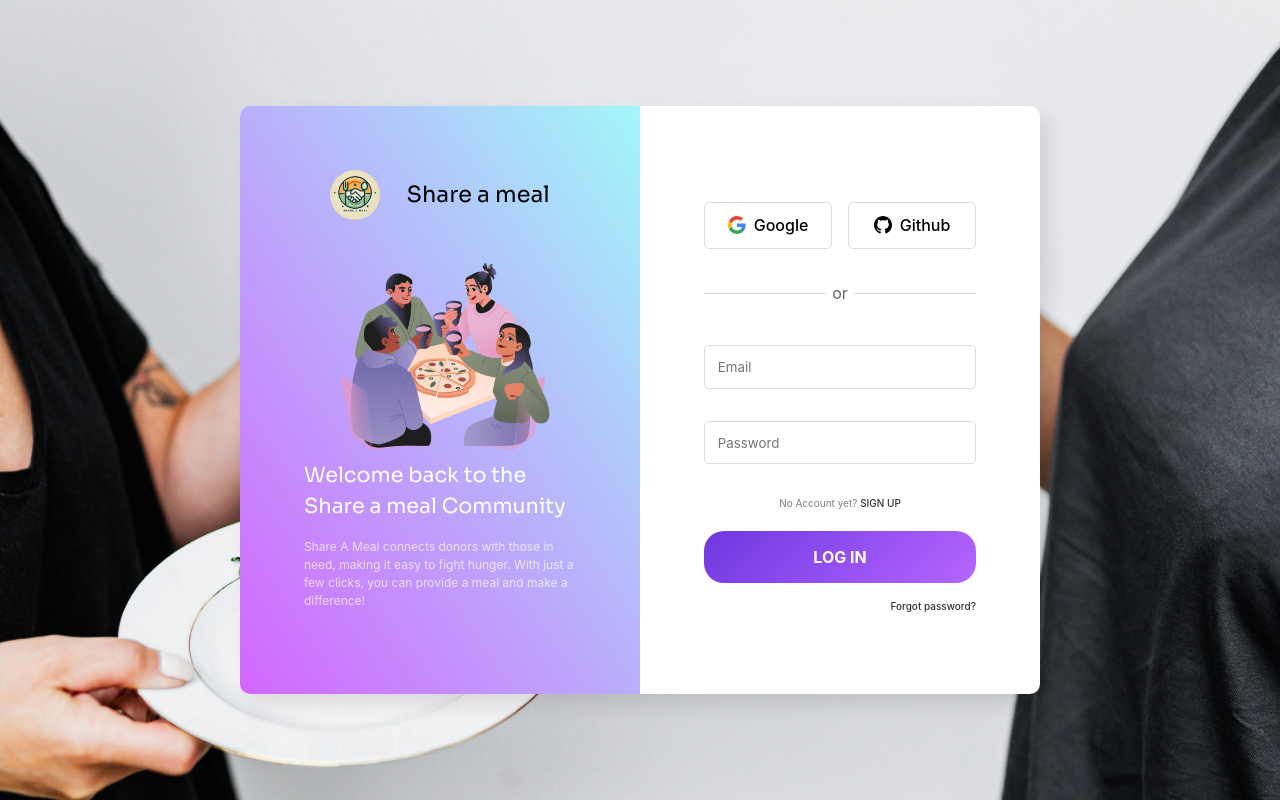
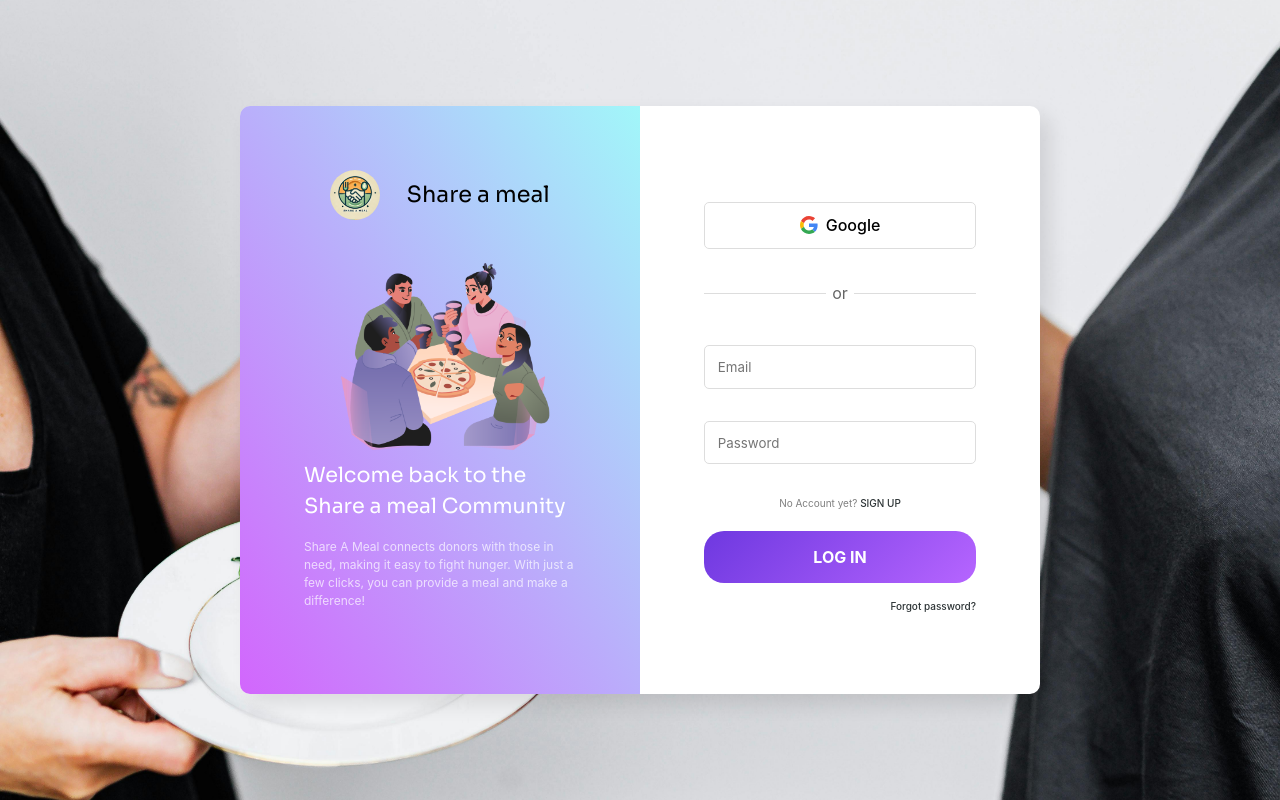
Before and after one commit to AnshadAhmed/Share-A-Meal, a React (Vite) app in the folder client/: page /login in a window 1280 px wide. Built offline with nearby package versions, Linux system fonts and the light colour scheme.

Commit message:
Comment out social button for GitHub in Login and Register pages

```diff
--- a/client/src/App.css
+++ b/client/src/App.css
@@ -11,7 +11,7 @@
        /* display: flex; */
        min-height: 100vh;
     min-width: 100vw;
-    background-image: url("./img/pexels-karolina-grabowska-4963601.jpg" );
+    background-image: url("./img/pexels-karolina-grabowska-4963601.jpg");
     background-size: cover;
     background-repeat: no-repeat;
     background-position: 20% 75%  ;
@@ -26,6 +26,8 @@
 }
 
 .container {
+    height: auto;
+    width: auto;
     display: flex;
     margin: auto;
     background: white;
--- a/client/src/pages/Login.jsx
+++ b/client/src/pages/Login.jsx
@@ -156,12 +156,12 @@
                                     </svg>
                                     Google
                                 </button>
-                                <button className="social-btn">
+                                {/* <button className="social-btn">
                                     <svg xmlns="http://www.w3.org/2000/svg" viewBox="0 0 24 24">
                                         <path d="M12 0C5.373 0 0 5.373 0 12c0 5.302 3.438 9.8 8.207 11.387.6.113.793-.261.793-.577v-2.234c-3.338.726-4.033-1.416-4.033-1.416-.546-1.387-1.333-1.756-1.333-1.756-1.089-.745.083-.729.083-.729 1.205.084 1.839 1.237 1.839 1.237 1.07 1.834 2.807 1.304 3.492.997.107-.775.418-1.305.762-1.604-2.665-.305-5.467-1.334-5.467-5.931 0-1.311.469-2.381 1.236-3.221-.124-.303-.535-1.524.117-3.176 0 0 1.008-.322 3.301 1.23A11.509 11.509 0 0112 5.803c1.02.005 2.047.138 3.006.404 2.291-1.552 3.297-1.23 3.297-1.23.653 1.653.242 2.874.118 3.176.77.84 1.235 1.911 1.235 3.221 0 4.609-2.807 5.624-5.479 5.921.43.372.823 1.102.823 2.222v3.293c0 .319.192.694.801.576C20.566 21.797 24 17.3 24 12c0-6.627-5.373-12-12-12z" />
                                     </svg>
                                     Github
-                                </button>
+                                </button> */}
                             </div>
                             <div className="divider">or</div>
                             <form onSubmit={(e) => { e.preventDefault(); senddata() }}>
--- a/client/src/pages/Register.jsx
+++ b/client/src/pages/Register.jsx
@@ -155,12 +155,12 @@
               </svg>
               Google
             </button>
-            <button className="social-btn">
+            {/* <button className="social-btn">
               <svg xmlns="http://www.w3.org/2000/svg" viewBox="0 0 24 24">
                 <path d="M12 0C5.373 0 0 5.373 0 12c0 5.302 3.438 9.8 8.207 11.387.6.113.793-.261.793-.577v-2.234c-3.338.726-4.033-1.416-4.033-1.416-.546-1.387-1.333-1.756-1.333-1.756-1.089-.745.083-.729.083-.729 1.205.084 1.839 1.237 1.839 1.237 1.07 1.834 2.807 1.304 3.492.997.107-.775.418-1.305.762-1.604-2.665-.305-5.467-1.334-5.467-5.931 0-1.311.469-2.381 1.236-3.221-.124-.303-.535-1.524.117-3.176 0 0 1.008-.322 3.301 1.23A11.509 11.509 0 0112 5.803c1.02.005 2.047.138 3.006.404 2.291-1.552 3.297-1.23 3.297-1.23.653 1.653.242 2.874.118 3.176.77.84 1.235 1.911 1.235 3.221 0 4.609-2.807 5.624-5.479 5.921.43.372.823 1.102.823 2.222v3.293c0 .319.192.694.801.576C20.566 21.797 24 17.3 24 12c0-6.627-5.373-12-12-12z" />
               </svg>
               Github
-            </button>
+            </button> */}
           </div>
           <div className="divider">or</div>
           <form onSubmit={(e) => { e.preventDefault(); senddata() }}>
```
